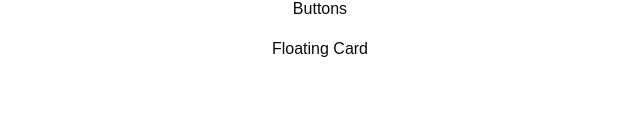
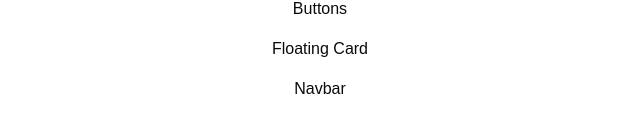
Before and after one commit to Ayusht0mar/components, a Next.js app: page / in a window 1280 px wide. Shown: the part 499-632 px from the top of the page, without its empty margins (320-960 px from the left). Built offline with nearby package versions, Linux system fonts and the light colour scheme.

Commit message:
navbar added

```diff
--- a/src/app/page.tsx
+++ b/src/app/page.tsx
@@ -60,6 +60,11 @@ export default function Home() {
           >
             Floating Card
           </Link>
+          <Link
+            href="/navbar/"
+          >
+            Navbar
+          </Link>
       </div>
     </div>
   );
```
